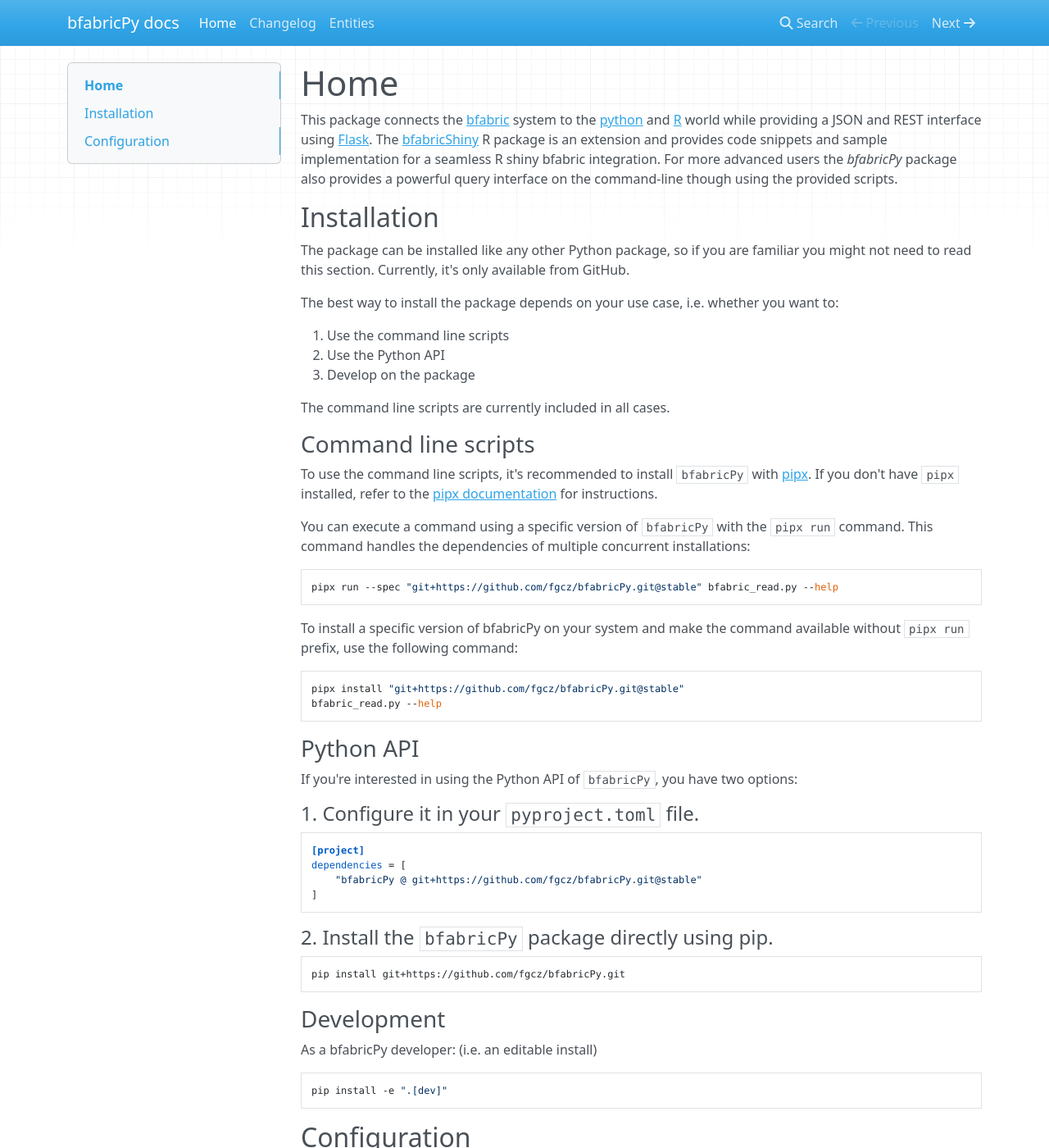
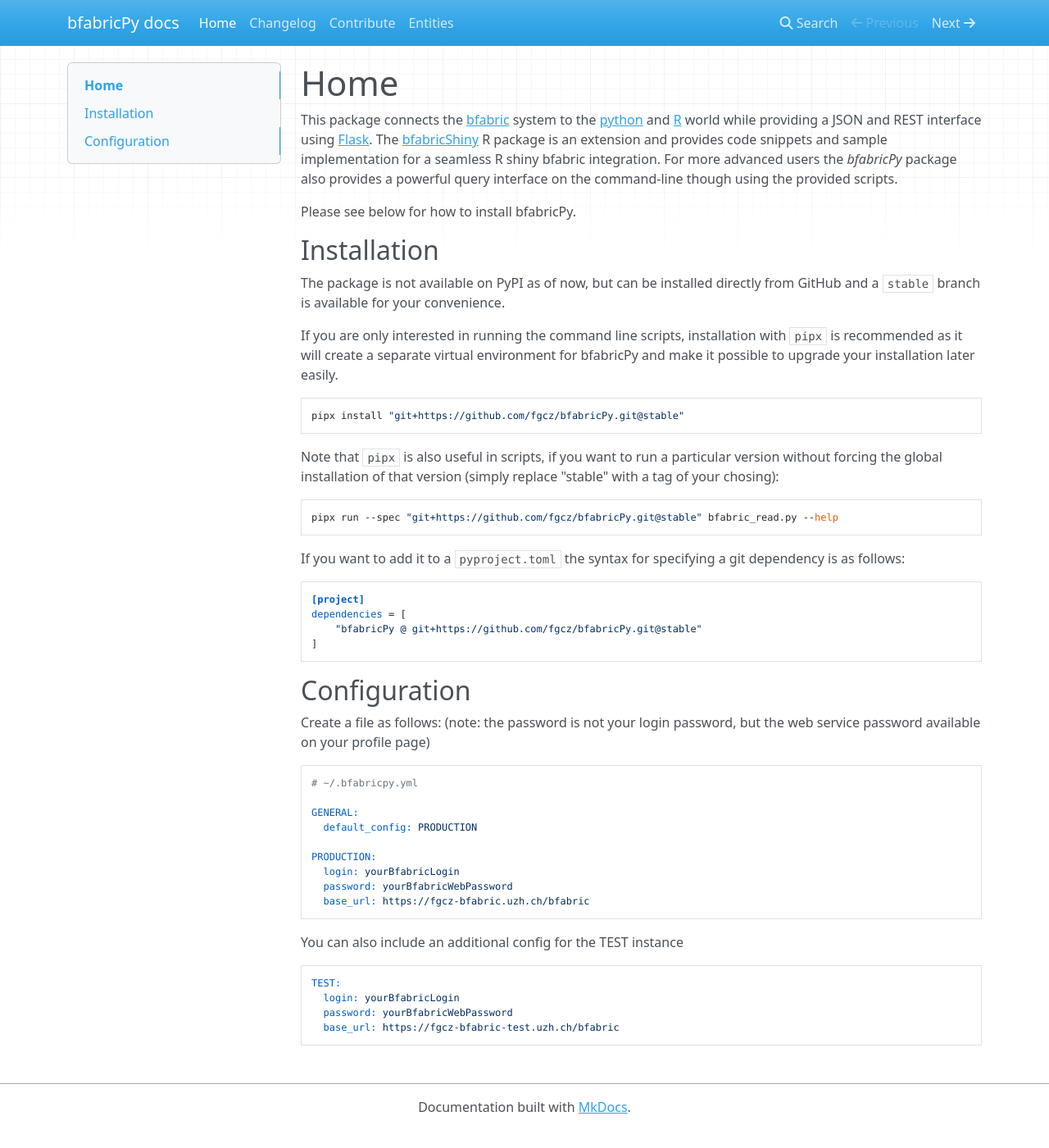
Before and after one commit to fgcz/bfabricPy, an MkDocs documentation site: the page built from docs/index.md, in a window 1280 px wide and 1400 px high. Shown: the whole window at 82% size. Built offline with MkDocs 1.6.1, drawn with Linux system fonts in a browser that asks for light colours; nearby versions of some CDN libraries; some of the changed text lies outside the part shown.

Commit message:
simplify documentation

````diff
--- a/docs/index.md
+++ b/docs/index.md
@@ -4,43 +4,25 @@ This package connects the [bfabric](https://fgcz-bfabric.uzh.ch/bfabric/) system
 The [bfabricShiny](https://github.com/cpanse/bfabricShiny) R package is an extension and provides code snippets and sample implementation for a seamless R shiny bfabric integration.
 For more advanced users the *bfabricPy* package also provides a powerful query interface on the command-line though using the provided scripts.
 
+Please see below for how to install bfabricPy.
+
 ## Installation
 
-The package can be installed like any other Python package, so if you are familiar you might not need to read this section.
-Currently, it's only available from GitHub.
+The package is not available on PyPI as of now, but can be installed directly from GitHub and a `stable` branch is available for your convenience.
 
-The best way to install the package depends on your use case, i.e. whether you want to:
+If you are only interested in running the command line scripts, installation with `pipx` is recommended as it will create a separate virtual environment for bfabricPy and make it possible to upgrade your installation later easily.
 
-1. Use the command line scripts
-2. Use the Python API
-3. Develop on the package
+```bash
+pipx install "git+https://github.com/fgcz/bfabricPy.git@stable"
+```
 
-The command line scripts are currently included in all cases.
-
-### Command line scripts
-
-To use the command line scripts, it's recommended to install `bfabricPy` with [pipx](https://pipx.pypa.io/).
-If you don't have `pipx` installed, refer to the [pipx documentation](https://pipx.pypa.io/stable/installation/) for instructions.
-
-You can execute a command using a specific version of `bfabricPy` with the `pipx run` command.
-This command handles the dependencies of multiple concurrent installations:
+Note that `pipx` is also useful in scripts, if you want to run a particular version without forcing the global installation of that version (simply replace "stable" with a tag of your chosing):
 
 ```bash
 pipx run --spec "git+https://github.com/fgcz/bfabricPy.git@stable" bfabric_read.py --help
 ```
 
-To install a specific version of bfabricPy on your system and make the command available without `pipx run` prefix, use the following command:
-
-```bash
-pipx install "git+https://github.com/fgcz/bfabricPy.git@stable"
-bfabric_read.py --help
-```
-
-### Python API
-
-If you're interested in using the Python API of `bfabricPy`, you have two options:
-
-#### 1. Configure it in your `pyproject.toml` file.
+If you want to add it to a `pyproject.toml` the syntax for specifying a git dependency is as follows:
 
 ```toml
 [project]
@@ -49,23 +31,9 @@ dependencies = [
 ]
 ```
 
-#### 2. Install the `bfabricPy` package directly using pip.
-
-```bash
-pip install git+https://github.com/fgcz/bfabricPy.git
-```
-
-### Development
-
-As a bfabricPy developer: (i.e. an editable install)
-
-```{bash}
-pip install -e ".[dev]"
-```
-
 ## Configuration
 
-Create a file as follows: (note: the password is not your login password, but the web service password)
+Create a file as follows: (note: the password is not your login password, but the web service password available on your profile page)
 
 ```{yaml}
 # ~/.bfabricpy.yml
````
Also changed, not shown: README.md (+0 -2 lines), docs/contribute.md (added, +19 -0 lines).
